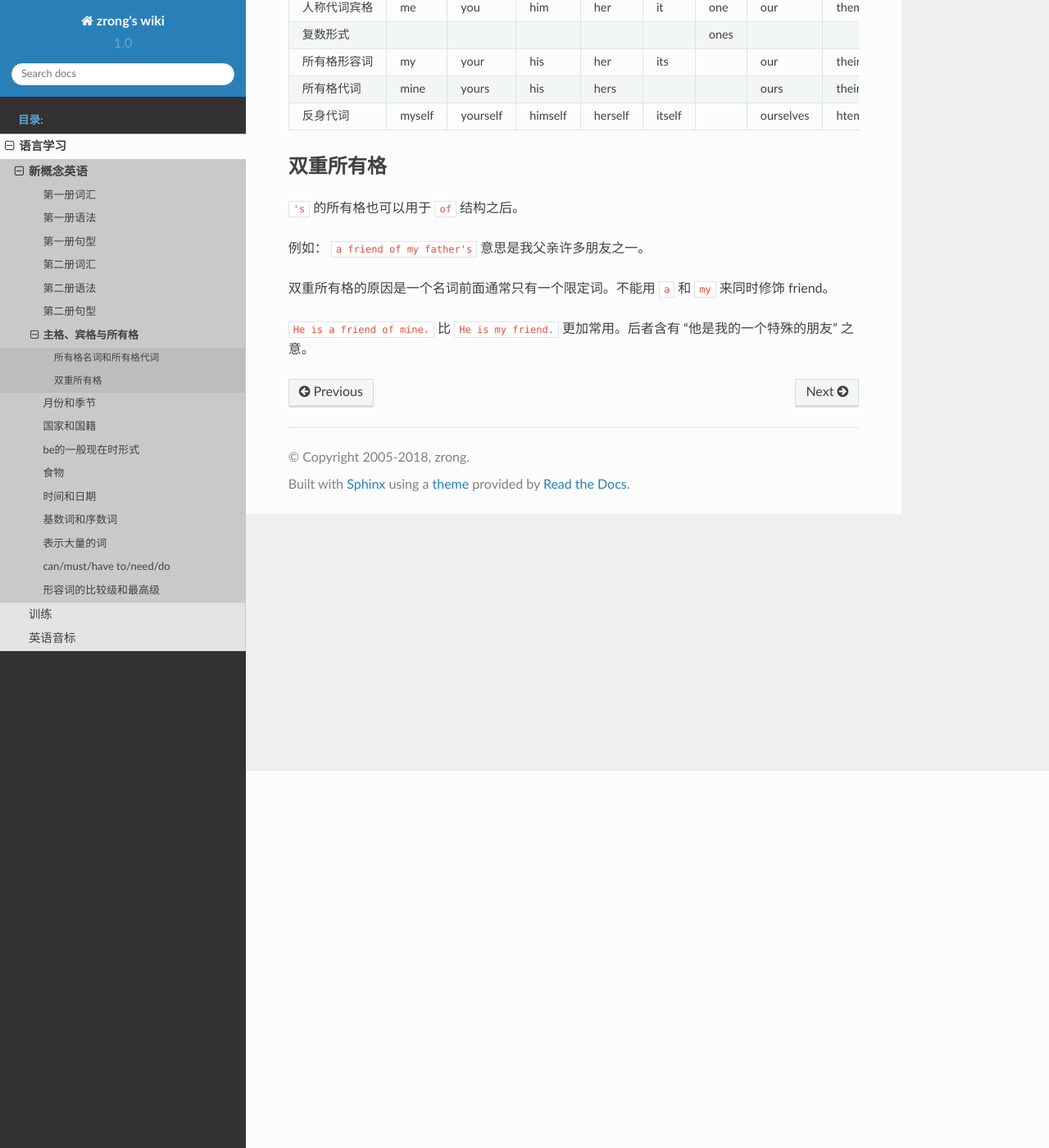
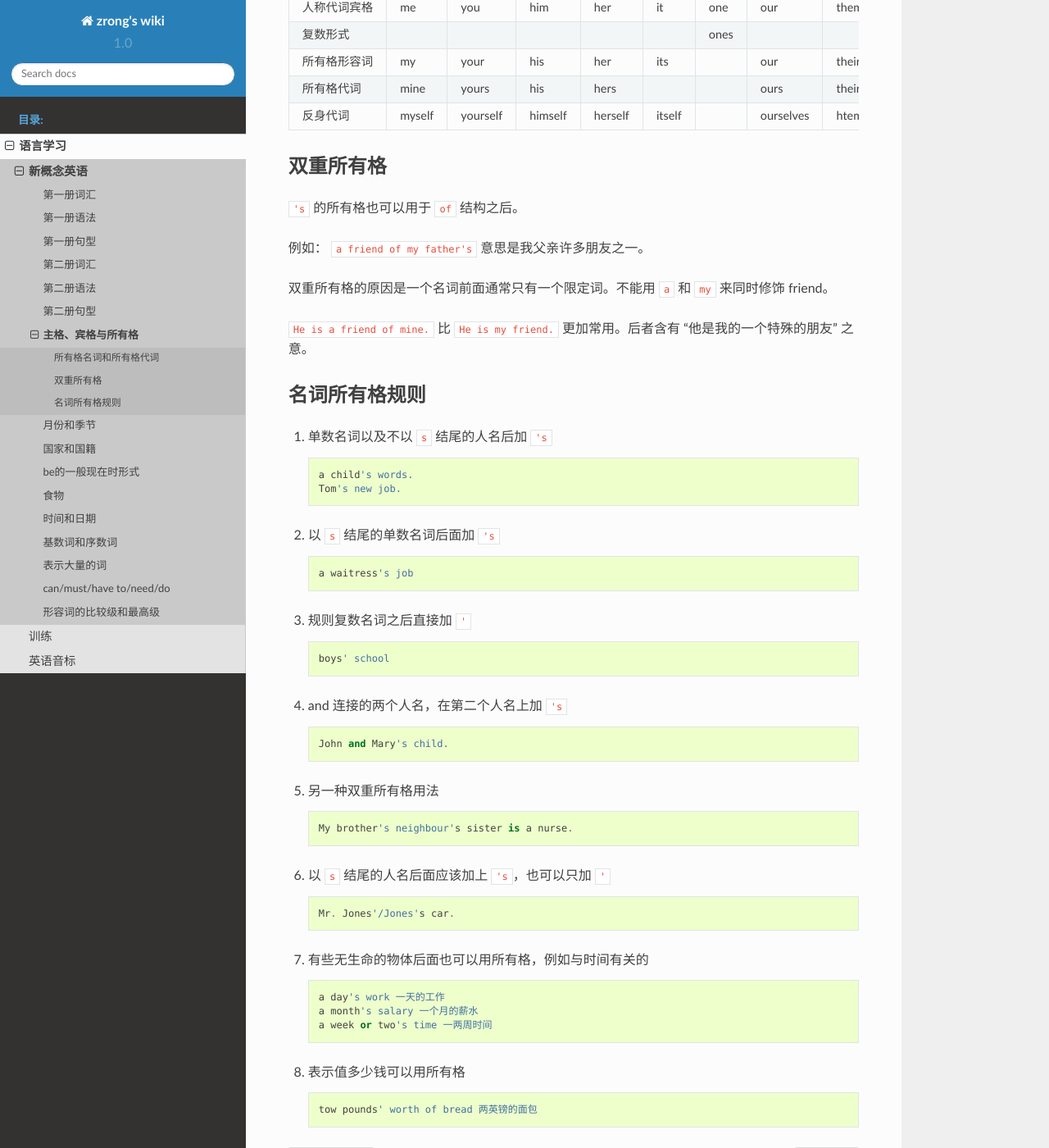
Before and after one commit to zrong/wiki, a Sphinx documentation site: the page built from source/lang/nce/nominative-objective-case-genitive.rst, in a window 1280 px wide and 1400 px high, scrolled down 460 px. Shown: the whole window at 82% size. Built offline with Sphinx 7.4.7 and the Read the Docs theme 2.0.0, drawn with Linux system fonts in a browser that asks for light colours.

```diff
--- a/source/lang/nce/nominative-objective-case-genitive.rst
+++ b/source/lang/nce/nominative-objective-case-genitive.rst
@@ -39,3 +39,43 @@
 双重所有格的原因是一个名词前面通常只有一个限定词。不能用 ``a`` 和 ``my`` 来同时修饰 friend。
 
 ``He is a friend of mine.`` 比 ``He is my friend.`` 更加常用。后者含有 “他是我的一个特殊的朋友” 之意。
+
+.. _the-rule-of-genitive-nouns:
+
+名词所有格规则
+===================
+
+1. 单数名词以及不以 ``s`` 结尾的人名后加 ``'s`` ::
+
+    a child's words.
+    Tom's new job.
+
+2. 以 ``s`` 结尾的单数名词后面加 ``'s`` ::
+
+    a waitress's job
+
+3. 规则复数名词之后直接加 ``'`` ::
+
+    boys' school
+
+4. and 连接的两个人名，在第二个人名上加 ``'s`` ::
+
+    John and Mary's child.
+
+5. 另一种双重所有格用法 ::
+
+    My brother's neighbour's sister is a nurse.
+
+6. 以 ``s`` 结尾的人名后面应该加上 ``'s``，也可以只加 ``'`` ::
+
+    Mr. Jones'/Jones's car.
+
+7. 有些无生命的物体后面也可以用所有格，例如与时间有关的 ::
+
+    a day's work 一天的工作
+    a month's salary 一个月的薪水
+    a week or two's time 一两周时间
+
+8. 表示值多少钱可以用所有格 ::
+
+    tow pounds' worth of bread 两英镑的面包
```
Also changed, not shown: source/lang/nce/2grammar.rst (+29 -0 lines), source/lang/nce/2sentence.rst (+23 -0 lines).
